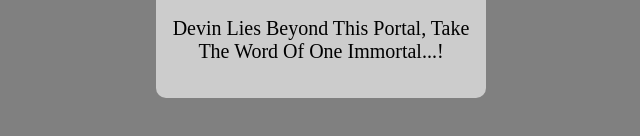
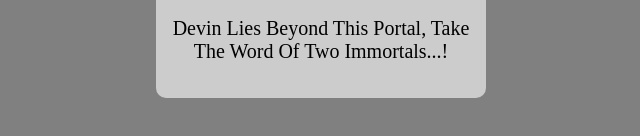
Before and after one commit to JaroslawMejer/learning-git-2, a plain HTML site: page index.html in a window 1280 px wide. Shown: the part 544-680 px from the top of the page, 319-959 px from the left. Drawn offline with Linux system fonts and the light colour scheme.

Commit message:
Change index.html and style.scss

```diff
--- a/index.html
+++ b/index.html
@@ -34,8 +34,8 @@
 					The
 					Word
 					Of
-					One
-					Immortal...!
+					Two
+					Immortals...!
 				</p>
 			</div>
 		</div>
--- a/scss/style.scss
+++ b/scss/style.scss
@@ -1,5 +1,5 @@
 body{
-	background-color: grey;
+	background-color: blue;
 }
 
 .container{
```
Also changed, not shown: 1 other file.
